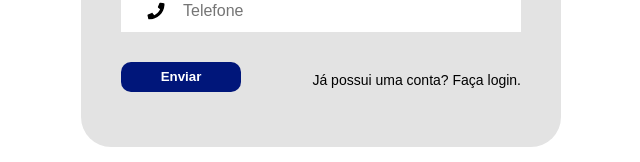
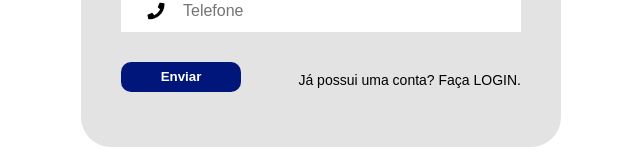
Before and after one commit to VitoriaSCouto/Projeto-Integrador-I, a React (Vite) app in the folder Login/: page /cadastro in a window 1280 px wide. Shown: the part 503-665 px from the top of the page, without its empty margins (319-959 px from the left). Built offline with nearby package versions, Linux system fonts and the light colour scheme.

Commit message:
Altera texto

```diff
--- a/Login/src/pages/cadastro/index.jsx
+++ b/Login/src/pages/cadastro/index.jsx
@@ -29,7 +29,7 @@ const Cadastro = () => {
             <div className="button-cad">
                     <button>Enviar</button>
                 <div className="signup-link">
-                    <a href="/login">Já possui uma conta? Faça login.</a>
+                    <a href="/login">Já possui uma conta? Faça LOGIN.</a>
                 </div>
             </div>
 
```
